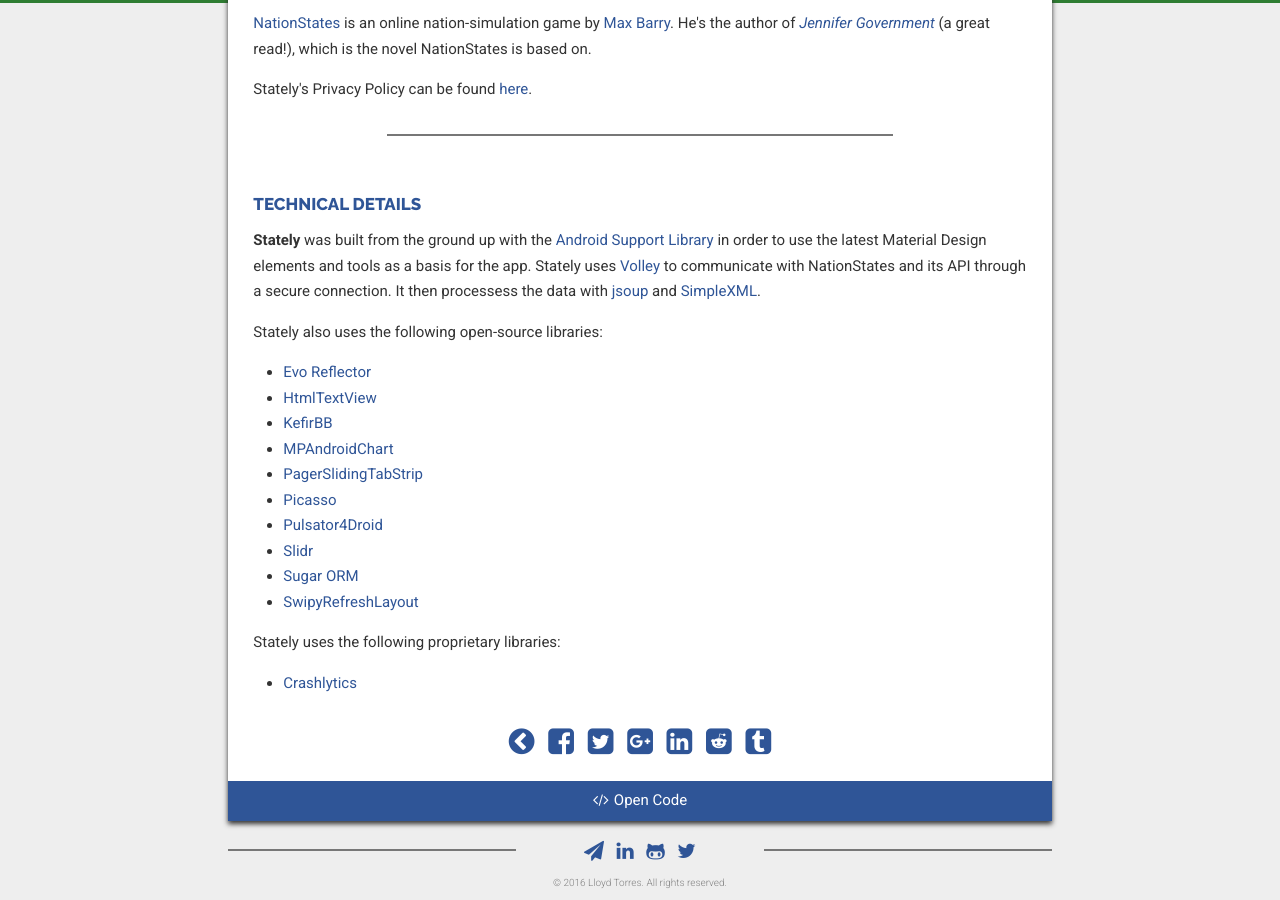
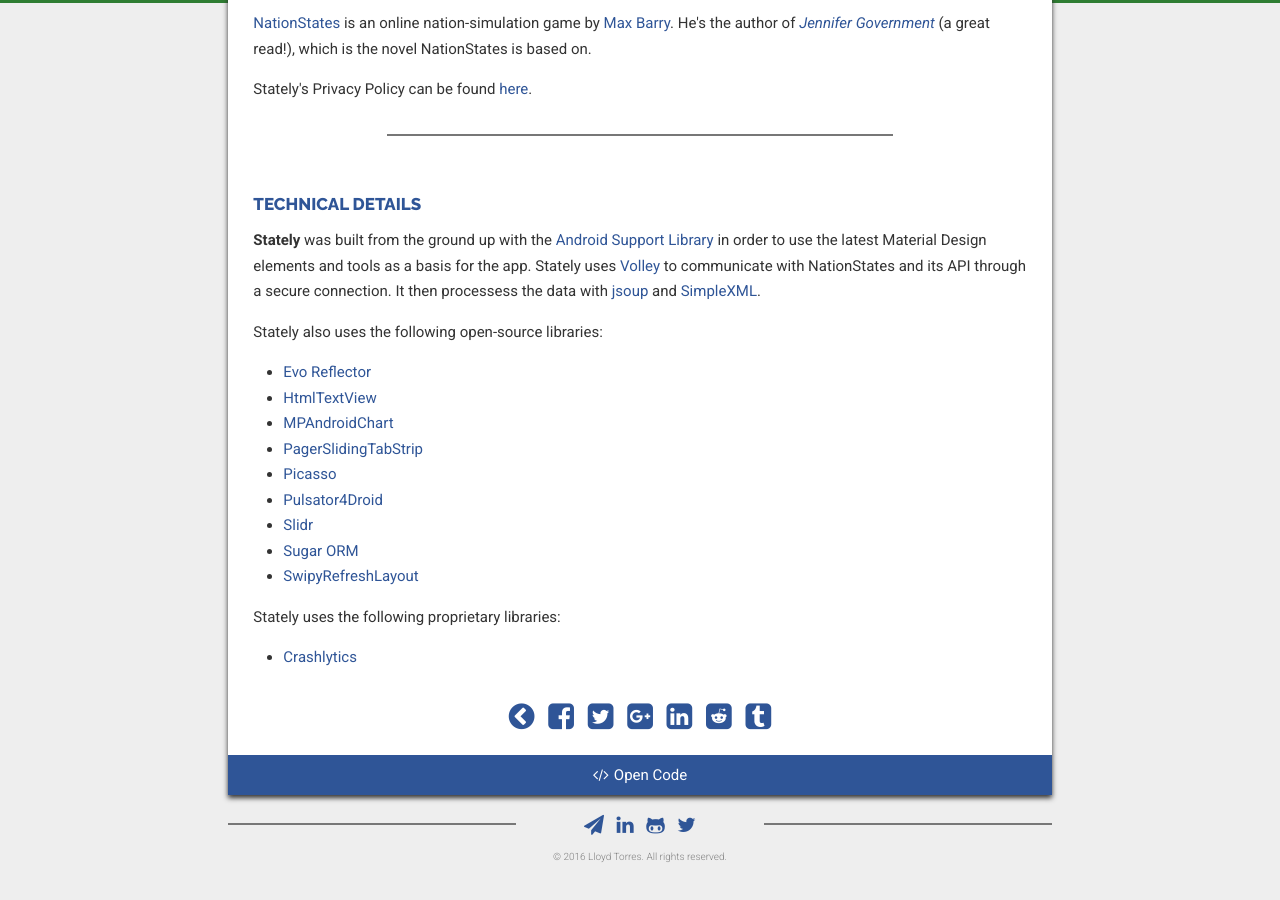
Before and after one commit to lloydtorres/lloydtorres.github.io, a Jekyll site: the page built from stately.md, in a window 1280 px wide and 900 px high, scrolled down 945 px. Built offline with Jekyll 4.4.1, drawn with Linux system fonts in a browser that asks for light colours; after the commit the page ends 1820 px from its top, so only the background shows below that.

Commit message:
Update Stately project page

```diff
--- a/stately.md
+++ b/stately.md
@@ -88,7 +88,6 @@
 <ul>
     <li><a href="https://github.com/atteo/evo-inflector">Evo Reflector</a></li>
     <li><a href="https://github.com/SufficientlySecure/html-textview">HtmlTextView</a></li>
-    <li><a href="https://github.com/kefirfromperm/kefirbb">KefirBB</a></li>
     <li><a href="https://github.com/PhilJay/MPAndroidChart">MPAndroidChart</a></li>
     <li><a href="https://github.com/jpardogo/PagerSlidingTabStrip">PagerSlidingTabStrip</a></li>
     <li><a href="https://github.com/square/picasso">Picasso</a></li>
```
